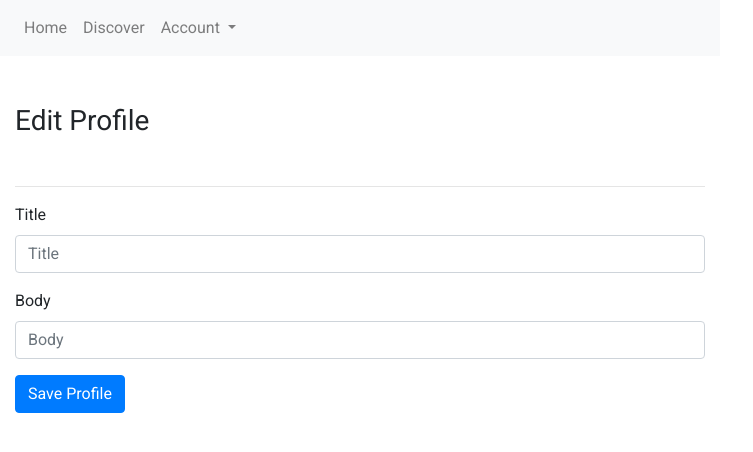
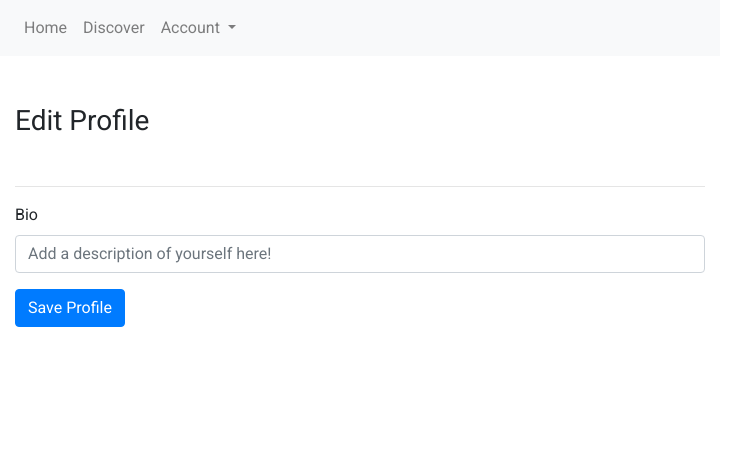
Before and after one commit to gracejiang/heppi, a Django app: page /edit_profile/ in a window 1280 px wide. Shown: the top 452 px of the page, without its empty margins (0-753 px from the left). Run offline with Django 3.2, Linux system fonts and the light colour scheme; some libraries are stand-ins or nearby versions.

Commit message:
added bio feature to profiles

```diff
--- a/main/templates/edit_profile.html
+++ b/main/templates/edit_profile.html
@@ -7,16 +7,11 @@
     <br>
     <hr/>
 
-
-    <form>
+    <form method="POST" action="/edit_profile/">
         {% csrf_token %}
         <div class="form-group">
-            <label for="exampleTitle">Title</label>
-            <input name="title" type="text" class="form-control" id="exampleTitle" placeholder="Title">
-        </div>
-        <div class="form-group">
-            <label for="exampleBody">Body</label>
-            <input name="body" type="text" class="form-control" id="exampleBody" placeholder="Body">
+            <label for="exampleTitle">Bio</label>
+            <input name="bio" type="text" class="form-control" id="exampleTitle" placeholder="Add a description of yourself here!">
         </div>
         <button type="submit" class="btn btn-primary">Save Profile</button>
     </form>
--- a/main/templates/user.html
+++ b/main/templates/user.html
@@ -11,8 +11,10 @@
     {% if user.username == request.user.username %}
     <a href="../../edit_profile">
         <button type="button" class="btn btn-primary">Edit Profile</button>
-    </a>
+    </a><br><br>
     {% endif %}
+
+    <p>{{ user.profile.bio }}</p>
 
     <hr>
     <br>
--- a/main/views.py
+++ b/main/views.py
@@ -54,6 +54,13 @@ def user_view(request, username):
 # edit profile
 def edit_profile_view(request):
     user = request.user
+
+    # edited profile
+    if request.method == 'POST':
+        user.profile.bio = request.POST['bio']
+        user.save()
+        return render(request, 'user.html', { 'user': user })
+
     return render(request, 'edit_profile.html', { 'user': user })
 
 # deleting a post
```
Also changed, not shown: main/templates/new_post.html (+3 -7 lines), db.sqlite3.
